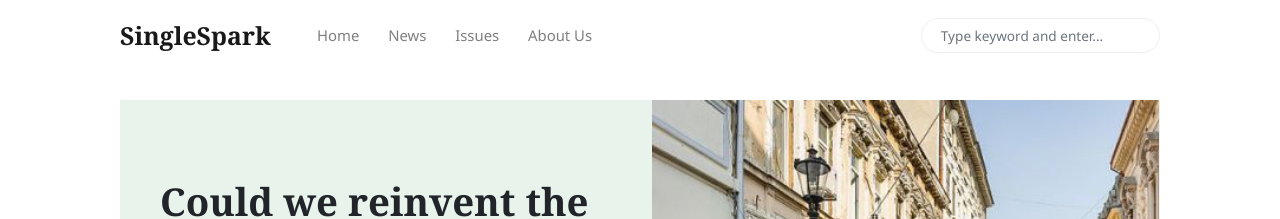
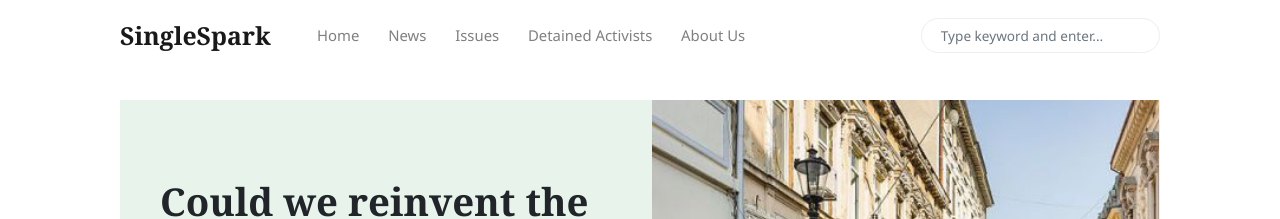
Before and after one commit to laoquan18/laoquan18.github.io, a Jekyll site: the page built from index.html, in a window 1280 px wide. Shown: the top 219 px of the page. Built offline with Jekyll 4.4.1, drawn with Linux system fonts in a browser that asks for light colours; nearby versions of some CDN libraries; the list of posts is cut into pages by our own code.

Commit message:
Update menu-header.html

```diff
--- a/_includes/menu-header.html
+++ b/_includes/menu-header.html
@@ -10,5 +10,8 @@
 <a class="nav-link" href="{{site.baseurl}}/issues.html">Issues</a>
 </li>
 <li class="nav-item">
+<a class="nav-link" href="{{site.baseurl}}/profiles.html">Detained Activists</a>
+</li>
+<li class="nav-item">
 <a class="nav-link" href="{{site.baseurl}}/about.html">About Us</a>
 </li>
```
